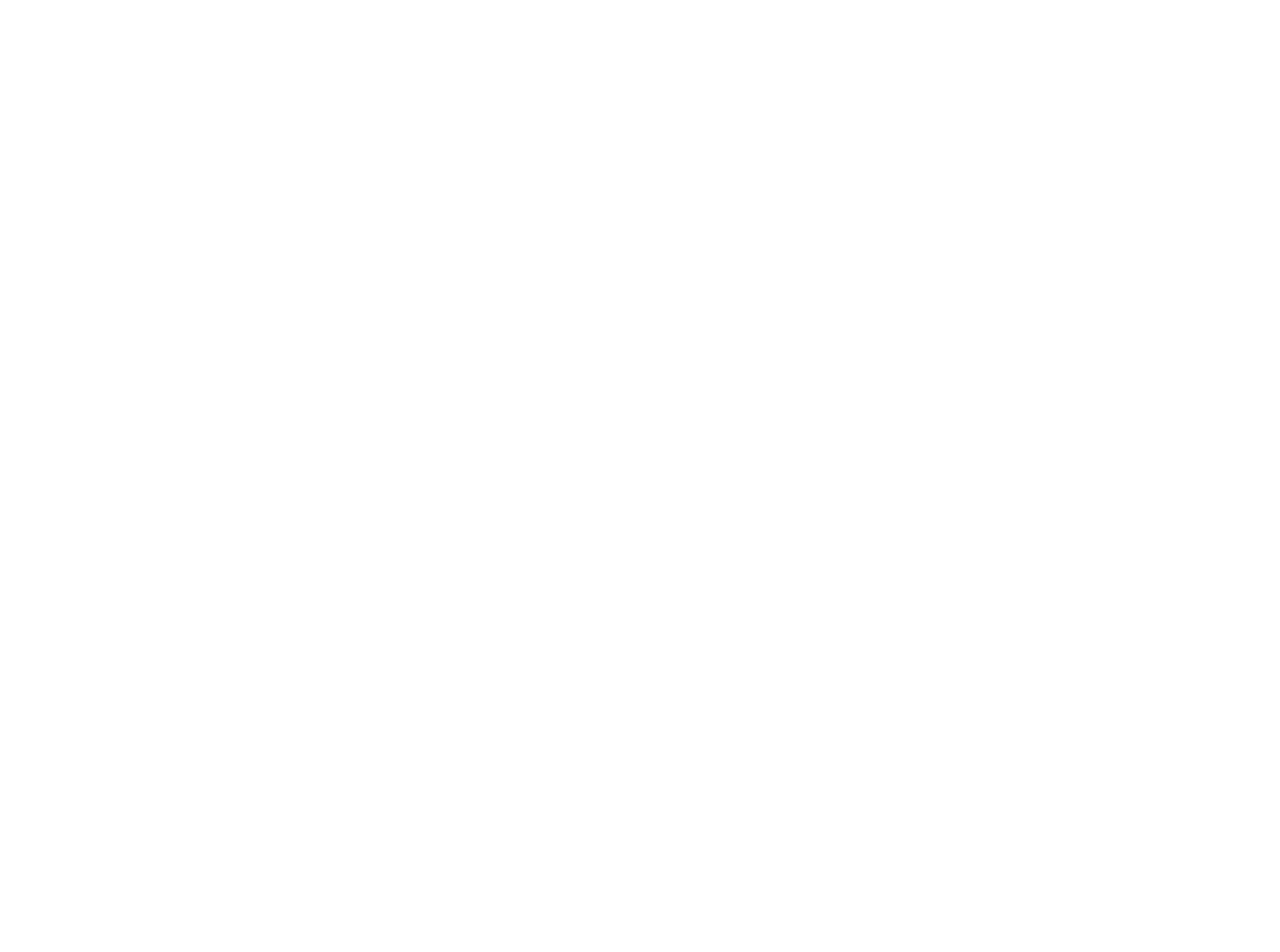
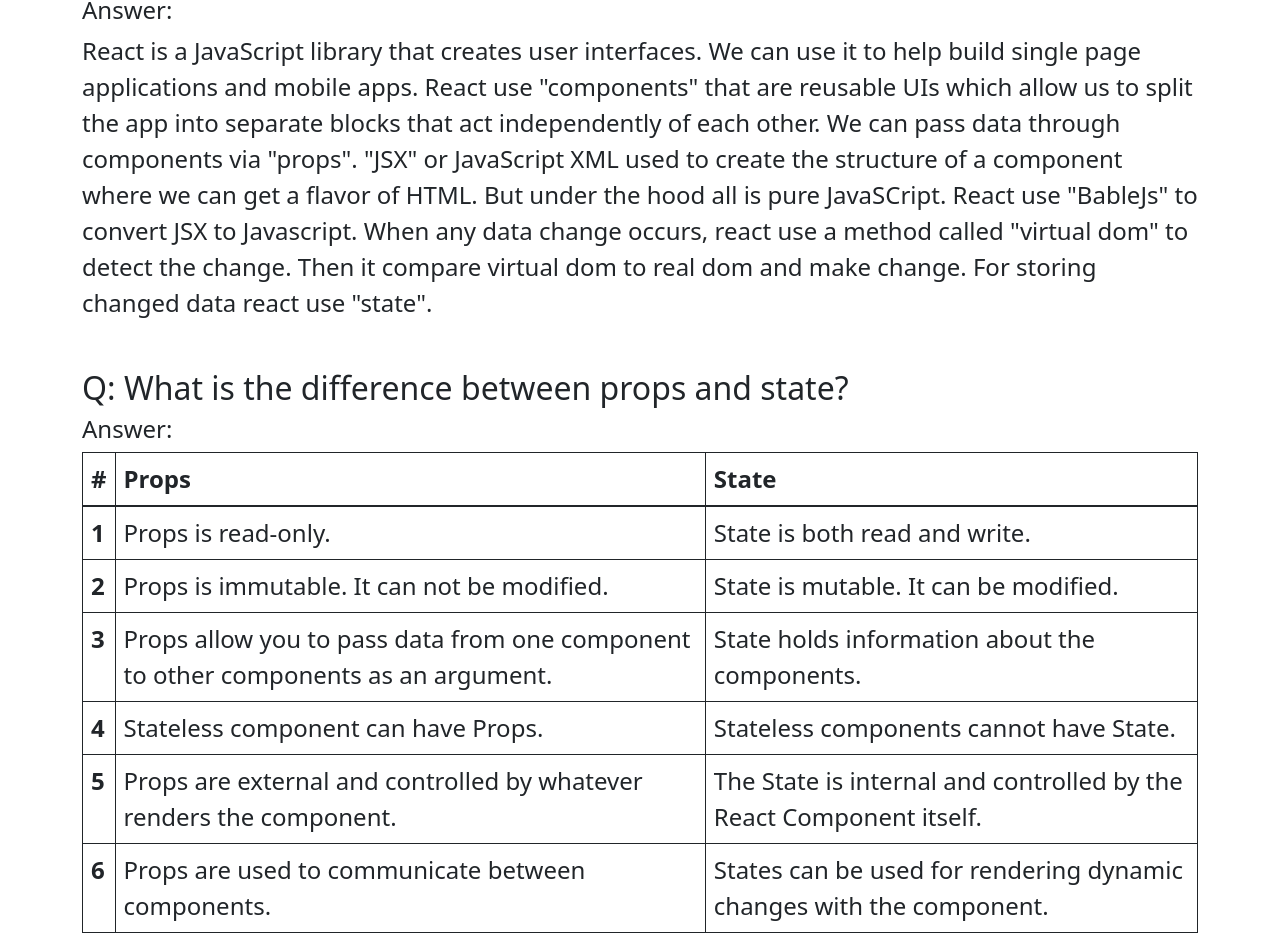
Before and after one commit to rayhan1650/laptop-hub, a React (Create React App) app: page / in a window 1280 px wide. Shown: the part 1817-2769 px from the top of the page. Before the commit the page ends 1647 px from the top, so only its background shows below. Built offline with nearby package versions, Linux system fonts and the light colour scheme.

Commit message:
Question & Answer added

```diff
--- a/src/App.js
+++ b/src/App.js
@@ -2,12 +2,14 @@
 import "bootstrap/dist/css/bootstrap.min.css";
 import Shop from "./components/Shop/Shop";
 import Header from "./components/Header/Header";
+import Article from "./components/Article/Article";
 
 function App() {
   return (
     <div className="App">
       <Header></Header>
       <Shop></Shop>
+      <Article></Article>
     </div>
   );
 }
--- /dev/null
+++ b/src/components/Article/Article.js
@@ -0,0 +1,85 @@
+import React from "react";
+
+const Article = () => {
+  return (
+    <div className="container text-start my-4">
+      <h1 class="text-center">Question and Answer</h1>
+      <div class="my-5">
+        <h2>Q: How does javascript work?</h2>
+        <h4>Answer:</h4>
+        <p class="fs-4">
+          React is a JavaScript library that creates user interfaces. We can use
+          it to help build single page applications and mobile apps. React use
+          "components" that are reusable UIs which allow us to split the app
+          into separate blocks that act independently of each other. We can pass
+          data through components via "props". "JSX" or JavaScript XML used to
+          create the structure of a component where we can get a flavor of HTML.
+          But under the hood all is pure JavaSCript. React use "BableJs" to
+          convert JSX to Javascript. When any data change occurs, react use a
+          method called "virtual dom" to detect the change. Then it compare
+          virtual dom to real dom and make change. For storing changed data
+          react use "state".
+        </p>
+      </div>
+      <div>
+        <h2>Q: What is the difference between props and state?</h2>
+        <h4>Answer:</h4>
+        <table class="table table-bordered border-dark fs-4">
+          <thead>
+            <tr>
+              <th scope="col">#</th>
+              <th scope="col">Props</th>
+              <th scope="col">State</th>
+            </tr>
+          </thead>
+          <tbody>
+            <tr>
+              <th scope="row">1</th>
+              <td>Props is read-only.</td>
+              <td>State is both read and write.</td>
+            </tr>
+            <tr>
+              <th scope="row">2</th>
+              <td>Props is immutable. It can not be modified.</td>
+              <td>State is mutable. It can be modified.</td>
+            </tr>
+            <tr>
+              <th scope="row">3</th>
+              <td>
+                Props allow you to pass data from one component to other
+                components as an argument.
+              </td>
+              <td>State holds information about the components.</td>
+            </tr>
+            <tr>
+              <th scope="row">4</th>
+              <td>Stateless component can have Props.</td>
+              <td>Stateless components cannot have State.</td>
+            </tr>
+            <tr>
+              <th scope="row">5</th>
+              <td>
+                Props are external and controlled by whatever renders the
+                component.
+              </td>
+              <td>
+                The State is internal and controlled by the React Component
+                itself.
+              </td>
+            </tr>
+            <tr>
+              <th scope="row">6</th>
+              <td>Props are used to communicate between components.</td>
+              <td>
+                States can be used for rendering dynamic changes with the
+                component.
+              </td>
+            </tr>
+          </tbody>
+        </table>
+      </div>
+    </div>
+  );
+};
+
+export default Article;
```
